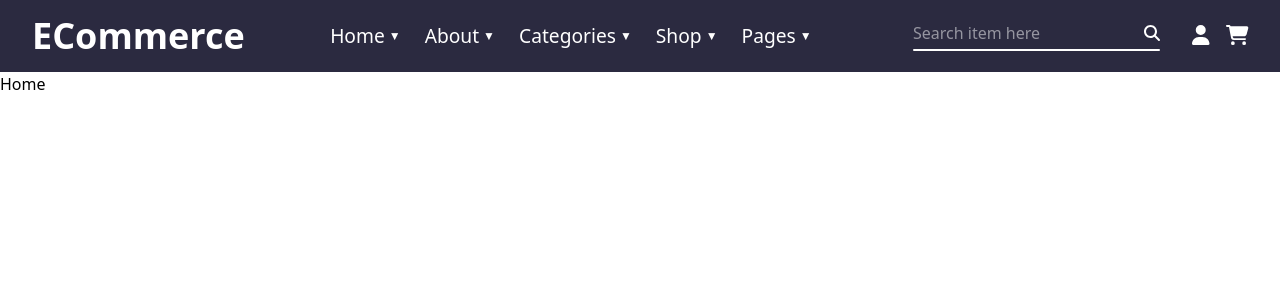
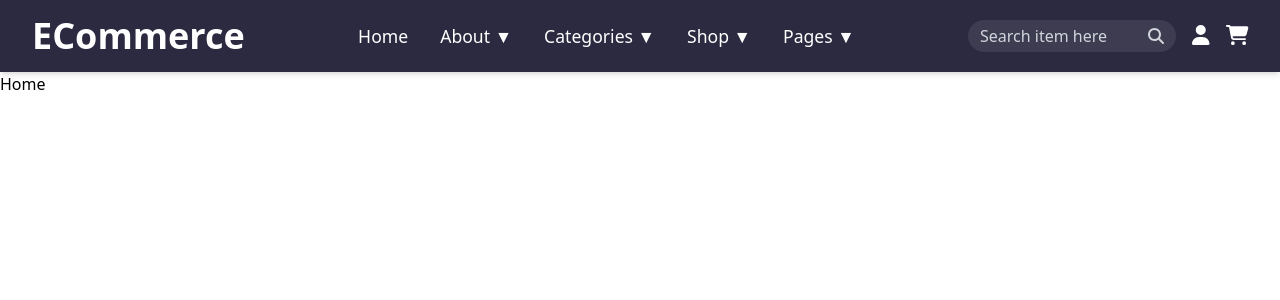
Before and after one commit to prince-sunsara/ECommerce-Frontend, a React (Vite) app: page / in a window 1280 px wide. Shown: the top 300 px of the page. Built offline with nearby package versions, Linux system fonts and the light colour scheme.

Commit message:
Style: Updating styles for Navbar

```diff
--- a/src/layouts/Navbar.jsx
+++ b/src/layouts/Navbar.jsx
@@ -10,73 +10,111 @@ import { useState } from "react";
 const Navbar = () => {
   const [openMenu, setOpenMenu] = useState(null);
   const menus = {
-    Home: ["Home-1", "Home-2", "Home-3"],
     About: ["About Us", "Team", "Contact"],
-    Categories: ["Shoes", "Cloths", "Electronics"],
+    Categories: [
+      "Shoes",
+      "Clothing",
+      "Electronics",
+      "Home & Kitchen",
+      "Beauty & Personal Care",
+      "Books",
+      "Mobile Phones",
+      "Laptops & Computers",
+      "Watches",
+      "Jewellery",
+      "Toys & Games",
+      "Sports & Fitness",
+      "Automotive",
+      "Health & Wellness",
+      "Grocery & Essentials",
+      "Baby Products",
+      "Furniture",
+      "Stationery & Office Supplies",
+      "Cameras & Accessories",
+      "Musical Instruments",
+    ],
     Shop: ["Men", "Women", "Kids"],
     Pages: ["FAQ", "404", "Terms"],
   };
 
   return (
     <>
-      <nav className="bg-[#2B2A40] text-white py-4 px-8 flex items-center justify-between">
+      <nav className="bg-[#2B2A40] text-white py-4 px-8 flex items-center justify-between shadow-md">
         {/* Logo  */}
         <Link to="/">
           <h1 className="text-4xl font-bold">ECommerce</h1>
         </Link>
 
-        {/* Main Links  */}
-        <div className="flex gap-6 text-[1.2rem]">
+        {/* Navigation Links  */}
+        <div className="flex gap-8 text-[1.1rem] text-center">
+          <Link to="/" className="hover:text-[#7d5fff]">
+            Home
+          </Link>
           {Object.keys(menus).map((menu) => (
             <div
-              to="/"
               key={menu}
-              className="cursor-pointer flex items-center gap-1 relative group"
+              className="relative group"
               onMouseEnter={() => setOpenMenu(menu)}
               onMouseLeave={() => setOpenMenu(null)}
             >
-              <p className="text-[1.2rem]">{menu}</p>
-              <span className="text-xs">▼</span>
+              <div className="flex items-center gap-1 cursor-pointer">
+                <span className="hover:text-[#7d5fff]">{menu} ▼ </span>
+              </div>
 
-              {/* DropDown menu  */}
+              {/* DropDown  */}
               {openMenu === menu && (
                 <>
-                  <ul className="absolute top-8 left-0 w-30 bg-white text-[1rem] text-black rounded-2xl shadow-lg py-4 z-50">
+                  <div
+                    className={`absolute top-full -left-0 mt-2 bg-[#3D3C50] text-sm text-white rounded-lg shadow-lg z-50 p-4 ${
+                      menu === "Categories" ? "min-w-[600px]" : "min-w-[200px]"
+                    }`}
+                  >
+                    <div
+                      className={`grid ${
+                        menu === "Categories" ? "grid-cols-3" : "grid-cols-1"
+                      } gap-3`}
+                    >
                       {menus[menu].map((item, index) => (
                         <Link
-                        to={menu + "/" + item}
+                          to={`/${menu}/${item}`}
                           key={index}
-                        className="cursor-pointer px-4 py-2 flex text-center justify-center"
+                          className="hover:bg-[#4e4c66] px-3 py-2 rounded-md whitespace-nowrap"
                         >
                           {item}
                         </Link>
                       ))}
-                  </ul>
+                    </div>
+                  </div>
                 </>
               )}
             </div>
           ))}
         </div>
 
-        {/* Account and search  */}
+        {/* Search + Icons */}
         <div className="flex items-center gap-4">
-          <div className="py-1 px-4 rounded-2xl">
+          <div className="flex items-center bg-[#3D3C50] rounded-full px-3 py-1">
             <input
               type="text"
               placeholder="Search item here"
-              className="border-none focus:outline-none"
+              className="bg-transparent text-white placeholder:text-gray-300 focus:outline-none w-40"
             />
             <FontAwesomeIcon
               icon={faSearch}
-              className="hover:text-[#7D5FFF] cursor-pointer hover:scale-110"
+              className="ml-2 text-gray-300 hover:text-white cursor-pointer"
             />
-            <div className="h-0.5 rounded-xl mt-1 bg-white"></div>
           </div>
           <Link to="/user-profile">
-            <FontAwesomeIcon icon={faUser} className="text-xl" />
+            <FontAwesomeIcon
+              icon={faUser}
+              className="text-xl hover:text-[#7D5FFF]"
+            />
           </Link>
           <Link to="/user-cart">
-            <FontAwesomeIcon icon={faCartShopping} className="text-xl" />
+            <FontAwesomeIcon
+              icon={faCartShopping}
+              className="text-xl hover:text-[#7D5FFF]"
+            />
           </Link>
         </div>
       </nav>
```
Also changed, not shown: Text.txt. Lines whose indentation alone changed are shown as unchanged.
